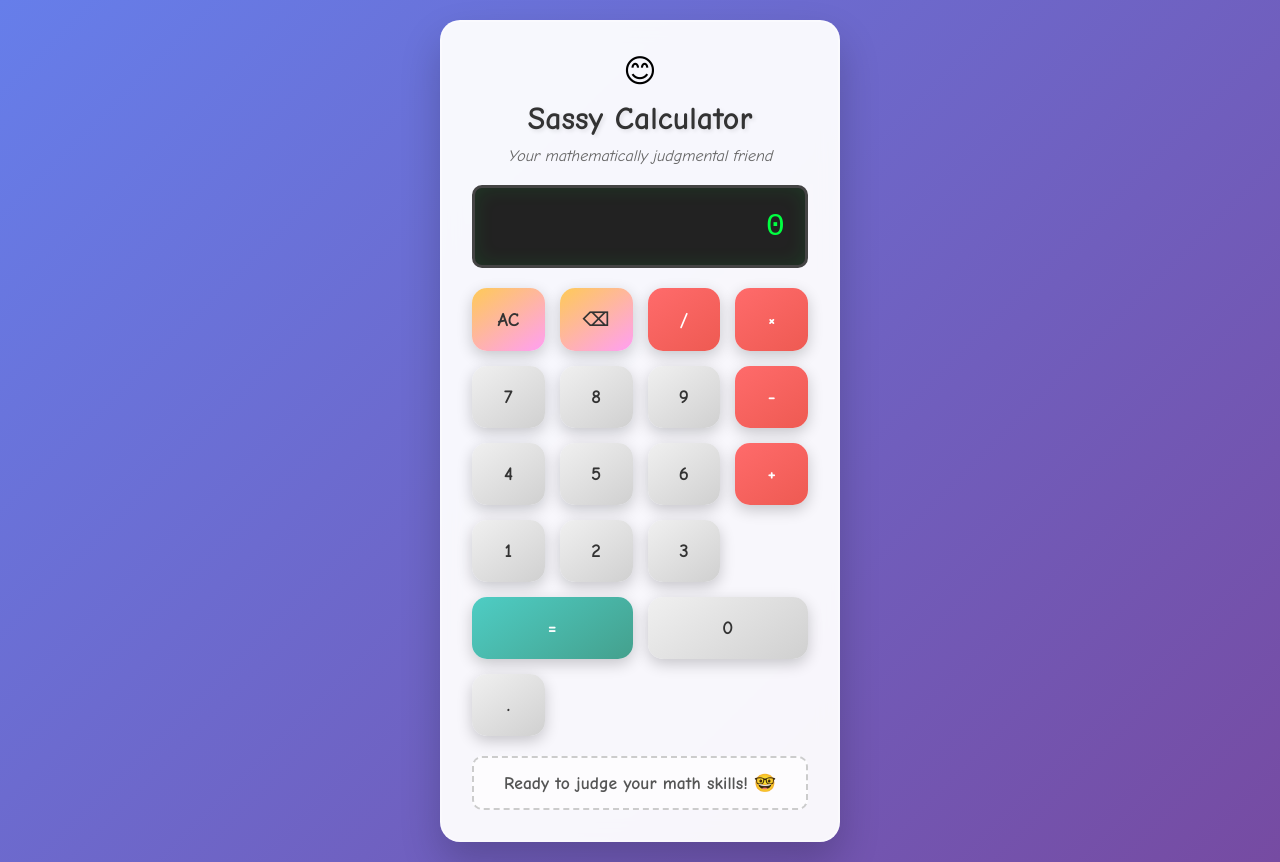
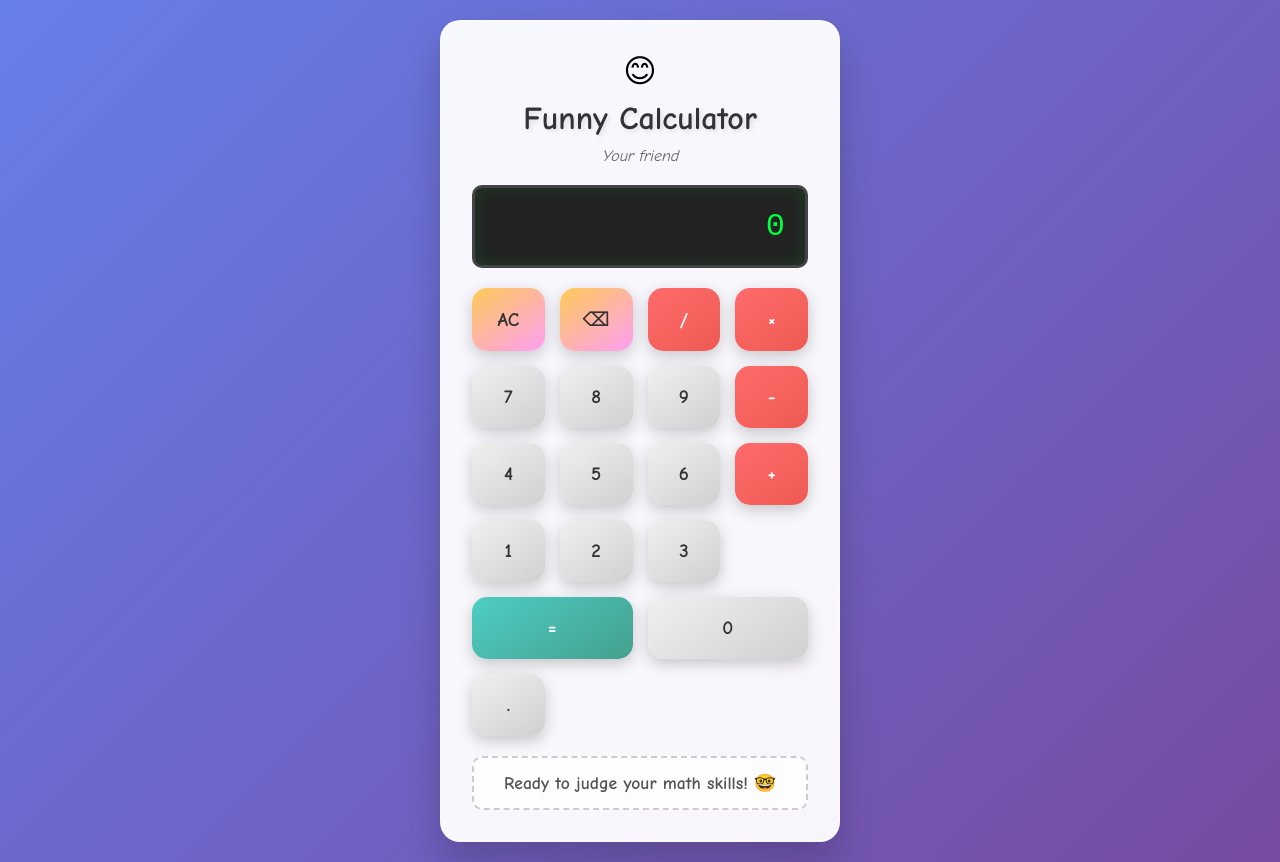
Before and after one commit to fragisir/funny-calculator, a plain HTML site: page index.html in a window 1280 px wide. Drawn offline with Linux system fonts and the light colour scheme.

Commit message:
Update index.html

```diff
--- a/index.html
+++ b/index.html
@@ -178,8 +178,8 @@
 <body>
     <div class="calculator">
         <div class="mood-indicator" id="mood">😊</div>
-        <h1 class="title">Sassy Calculator</h1>
-        <p class="subtitle">Your mathematically judgmental friend</p>
+        <h1 class="title">Funny Calculator</h1>
+        <p class="subtitle">Your friend</p>
 
         <div class="display" id="display">0</div>
 
```
